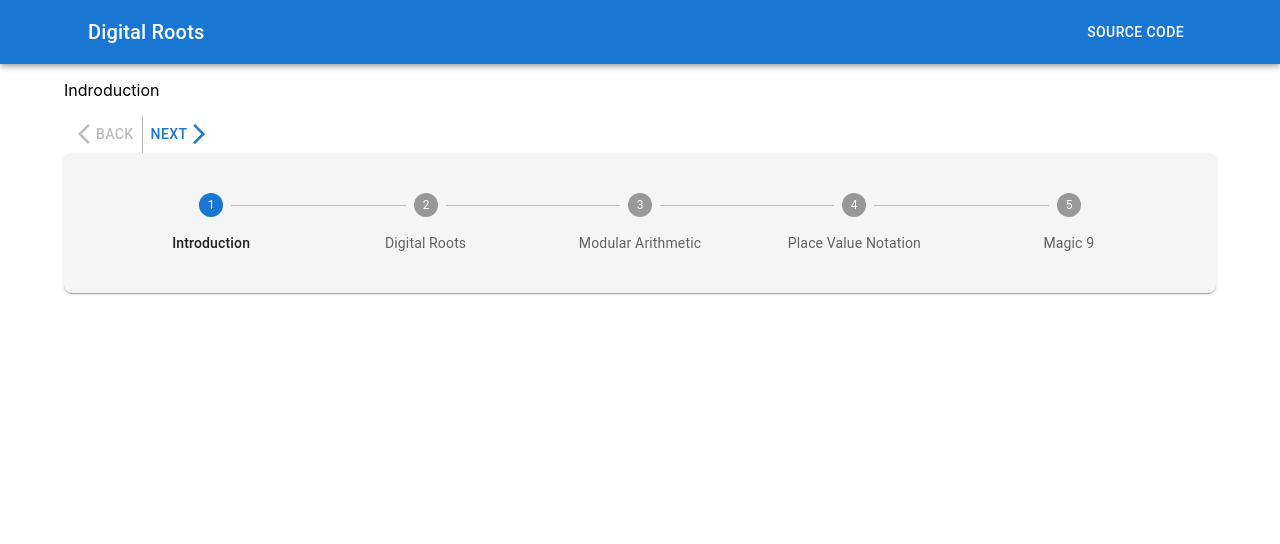
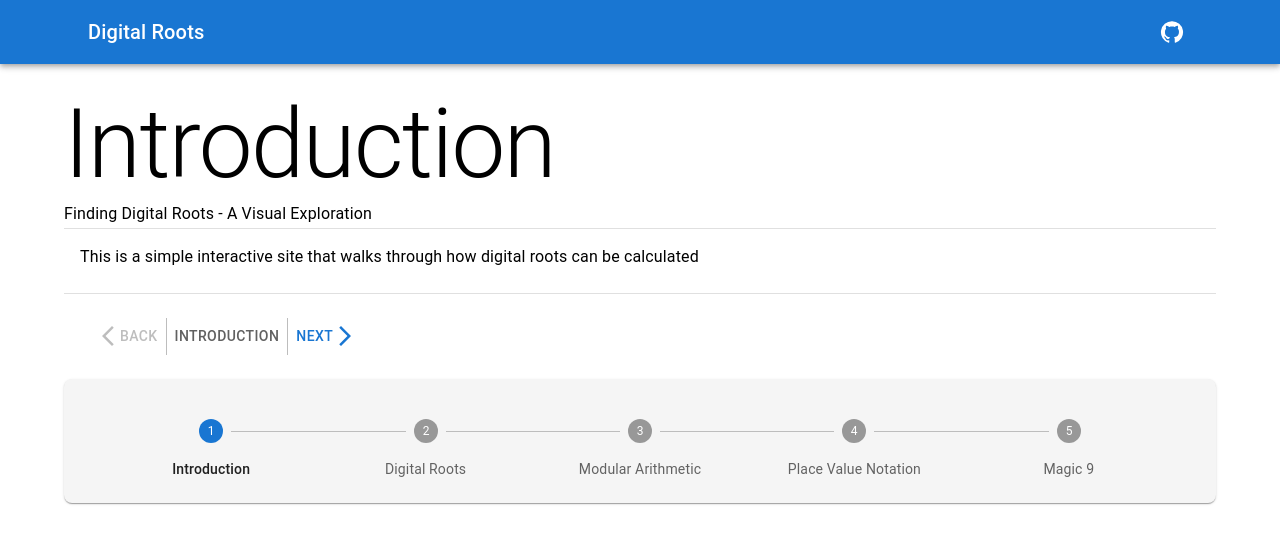
Before and after one commit to anthonymarkreynolds/Graphical-Modulo-Calculator, a React (Create React App) app: page / in a window 1280 px wide. Shown: the top 544 px of the page. Built offline with nearby package versions, Linux system fonts and the light colour scheme.

Commit message:
improve stepper

```diff
--- a/src/components/NavBar.js
+++ b/src/components/NavBar.js
@@ -4,24 +4,24 @@ import {
   Box,
   Toolbar,
   Typography,
-  Button,
+  IconButton,
   Container,
 } from "@mui/material";
-
+import GitHubIcon from "@mui/icons-material/GitHub";
 const NavBar = () => {
   return (
-    <Box sx={{ flexGrow: 1 }}>
-      <AppBar position="static">
+    <AppBar position="sticky">
       <Container>
         <Toolbar>
           <Typography variant="h6" component="div" sx={{ flexGrow: 1 }}>
             Digital Roots
           </Typography>
-            <Button color="inherit">Source Code</Button>
+          <IconButton color="inherit">
+            <GitHubIcon />
+          </IconButton>
         </Toolbar>
       </Container>
     </AppBar>
-    </Box>
   );
 };
 
--- a/src/components/PanelStepper.js
+++ b/src/components/PanelStepper.js
@@ -9,6 +9,8 @@ import {
   Stepper,
   Step,
   StepButton,
+  Typography,
+  Divider,
 } from "@mui/material";
 
 import { ArrowForwardIos, ArrowBackIosNew } from "@mui/icons-material";
@@ -19,8 +21,9 @@ const PanelStepper = ({ panels }) => {
 
   return (
     <Container>
-      {panels[currentPanel][1]}
-      <ButtonGroup variant="text">
+      <Box my={3}>{panels[currentPanel][1]}</Box>
+      <Divider />
+      <ButtonGroup variant="text" sx={{ m: 3 }}>
         <Button
           disabled={!currentPanel}
           onClick={() =>
@@ -30,6 +33,12 @@ const PanelStepper = ({ panels }) => {
           }
         >
           <ArrowBackIosNew /> Back
+        </Button>
+        <Button
+          disabled
+          sx={{ color: `${theme.palette.grey[700]} !important` }}
+        >
+          {panels[currentPanel][0]}
         </Button>
         <Button
           disabled={currentPanel === panels.length - 1}
@@ -43,6 +52,7 @@ const PanelStepper = ({ panels }) => {
       <Box
         sx={{
           p: 5,
+          pb: 3,
           borderRadius: 2,
           boxShadow: theme.shadows[1],
           bgcolor: theme.palette.grey[100],
--- a/src/components/panels/Introduction.js
+++ b/src/components/panels/Introduction.js
@@ -1,5 +1,21 @@
+import { Typography, Box, Divider, Paper } from "@mui/material";
+
 const Indroduction = () => {
-  return <p>Indroduction</p>;
+  return (
+    <Box sx={{}}>
+      <Typography variant="h1" mt={2}>
+        Introduction
+      </Typography>
+      <Typography variant="subtitle1">
+        Finding Digital Roots - A Visual Exploration
+      </Typography>
+      <Divider />
+      <Typography m={2}>
+        This is a simple interactive site that walks through how digital roots
+        can be calculated
+      </Typography>
+    </Box>
+  );
 };
 
 export default Indroduction;
```
Lines whose indentation alone changed are shown as unchanged.
